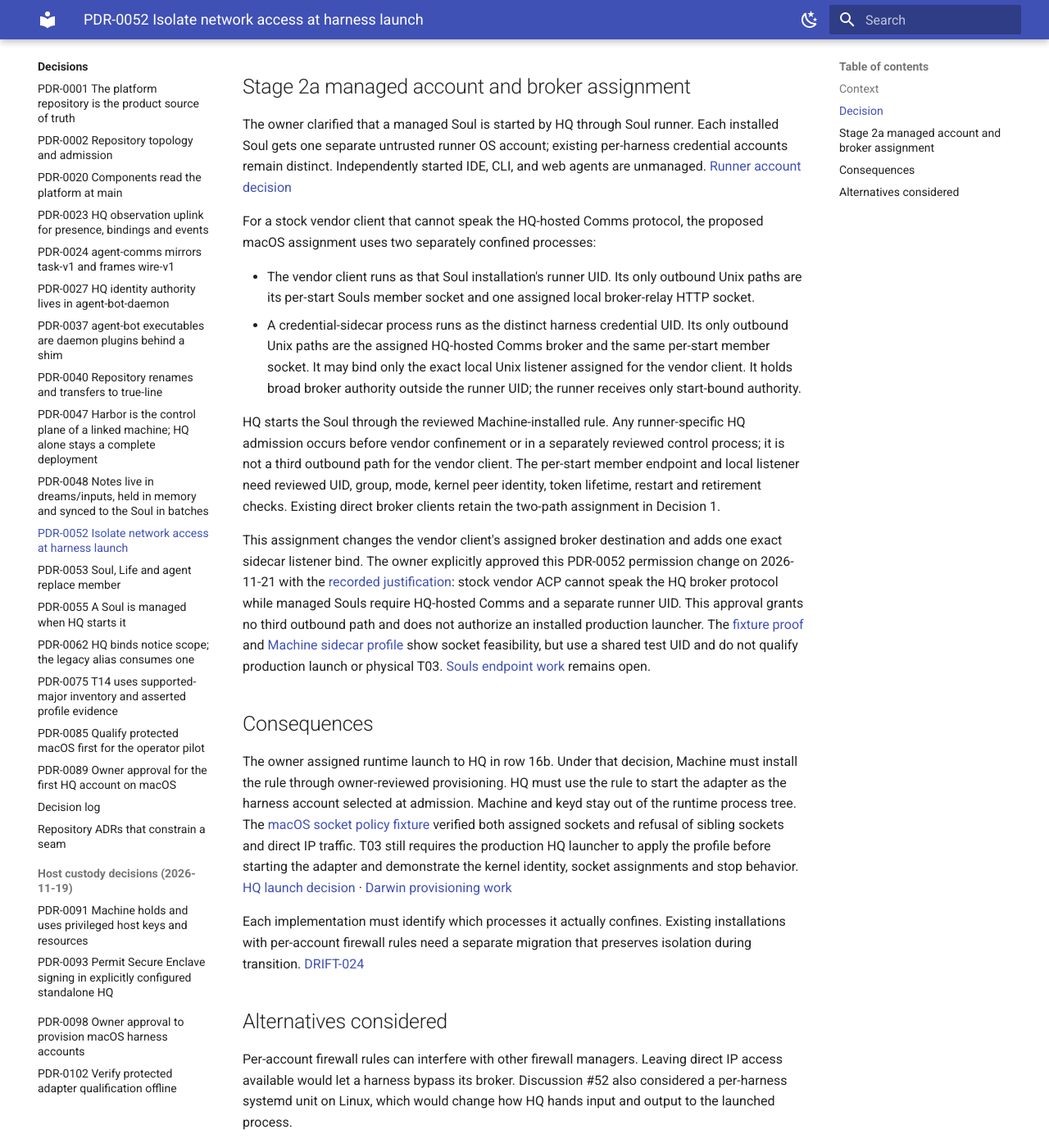
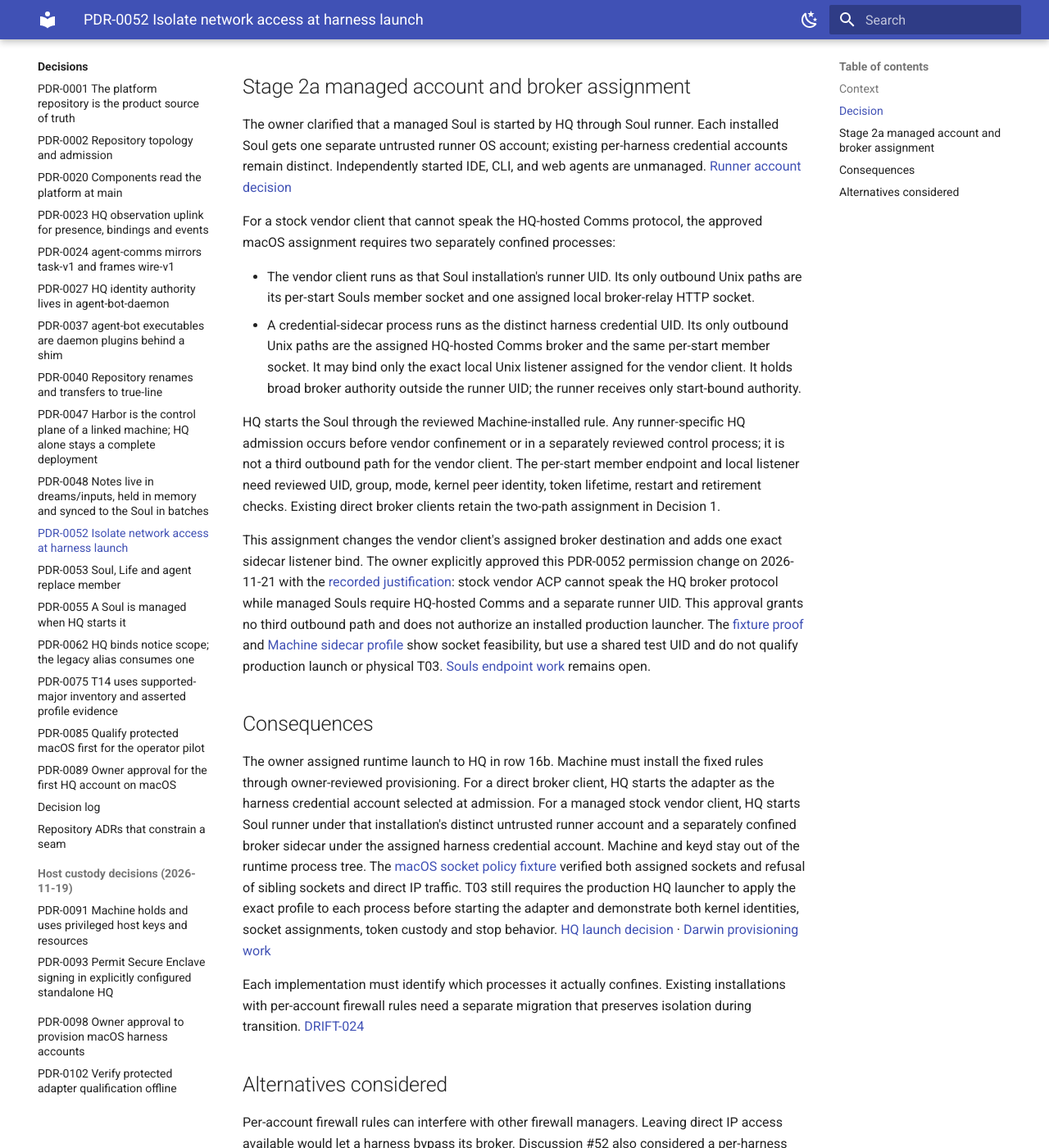
Before and after one commit to true-line/agent-bot-platform, an MkDocs documentation site: the page built from docs/04-decisions/PDR-0052-process-isolation-for-harness-egress.md, in a window 1280 px wide and 1400 px high, scrolled down 1091 px. Shown: the whole window at 82% size. Built offline with MkDocs 1.6.1 and Material for MkDocs 9.7.7, drawn with Linux system fonts in a browser that asks for light colours.

Commit message:
Align PDR-0052 consequences with approved managed split
Agent-Bot-Write: ghw_bba7289e70f7559c
Agent-Bot-Session: fa2486d94751

```diff
--- a/docs/04-decisions/PDR-0052-process-isolation-for-harness-egress.md
+++ b/docs/04-decisions/PDR-0052-process-isolation-for-harness-egress.md
@@ -36,7 +36,7 @@ per-harness credential accounts remain distinct. Independently started IDE,
 CLI, and web agents are unmanaged. [Runner account decision](https://github.com/true-line/agent-bot-machine/issues/630#issuecomment-7068469234)
 
 For a stock vendor client that cannot speak the HQ-hosted Comms protocol,
-the proposed macOS assignment uses two separately confined processes:
+the approved macOS assignment requires two separately confined processes:
 
 - The vendor client runs as that Soul installation's runner UID. Its only
   outbound Unix paths are its per-start Souls member socket and one assigned
@@ -69,7 +69,7 @@ remains open.
 
 ## Consequences
 
-The owner assigned runtime launch to HQ in row 16b. Under that decision, Machine must install the rule through owner-reviewed provisioning. HQ must use the rule to start the adapter as the harness account selected at admission. Machine and keyd stay out of the runtime process tree. The [macOS socket policy fixture](https://github.com/true-line/agent-bot-machine/pull/583) verified both assigned sockets and refusal of sibling sockets and direct IP traffic. T03 still requires the production HQ launcher to apply the profile before starting the adapter and demonstrate the kernel identity, socket assignments and stop behavior. [HQ launch decision](https://github.com/true-line/agent-bot-hq/blob/adf3de1ef1f819712d54bfd53aff382c408684da/docs/daemon-plugin-split.md#stage-2a-member-isolation-wp2) · [Darwin provisioning work](https://github.com/true-line/agent-bot-machine/issues/585)
+The owner assigned runtime launch to HQ in row 16b. Machine must install the fixed rules through owner-reviewed provisioning. For a direct broker client, HQ starts the adapter as the harness credential account selected at admission. For a managed stock vendor client, HQ starts Soul runner under that installation's distinct untrusted runner account and a separately confined broker sidecar under the assigned harness credential account. Machine and keyd stay out of the runtime process tree. The [macOS socket policy fixture](https://github.com/true-line/agent-bot-machine/pull/583) verified both assigned sockets and refusal of sibling sockets and direct IP traffic. T03 still requires the production HQ launcher to apply the exact profile to each process before starting the adapter and demonstrate both kernel identities, socket assignments, token custody and stop behavior. [HQ launch decision](https://github.com/true-line/agent-bot-hq/blob/adf3de1ef1f819712d54bfd53aff382c408684da/docs/daemon-plugin-split.md#stage-2a-member-isolation-wp2) · [Darwin provisioning work](https://github.com/true-line/agent-bot-machine/issues/585)
 
 Each implementation must identify which processes it actually confines. Existing installations with per-account firewall rules need a separate migration that preserves isolation during transition. [DRIFT-024](../00-governance/drift-register.md#drift-024-harness-egress-isolation)
 
```
